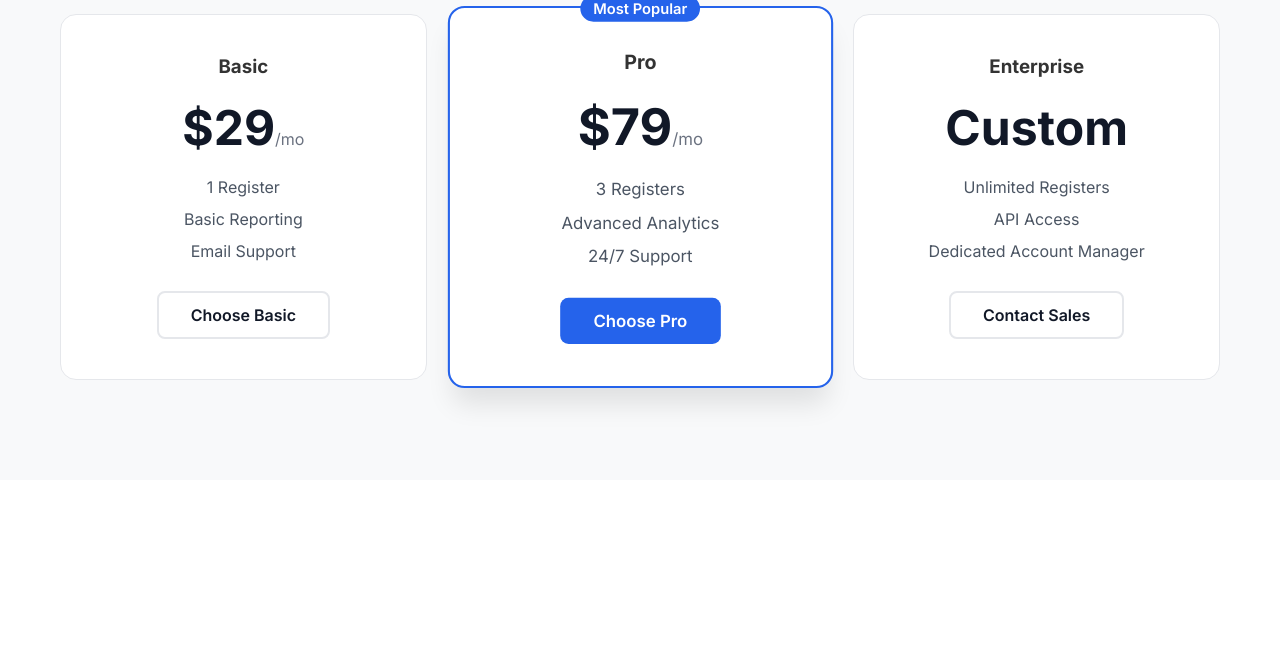
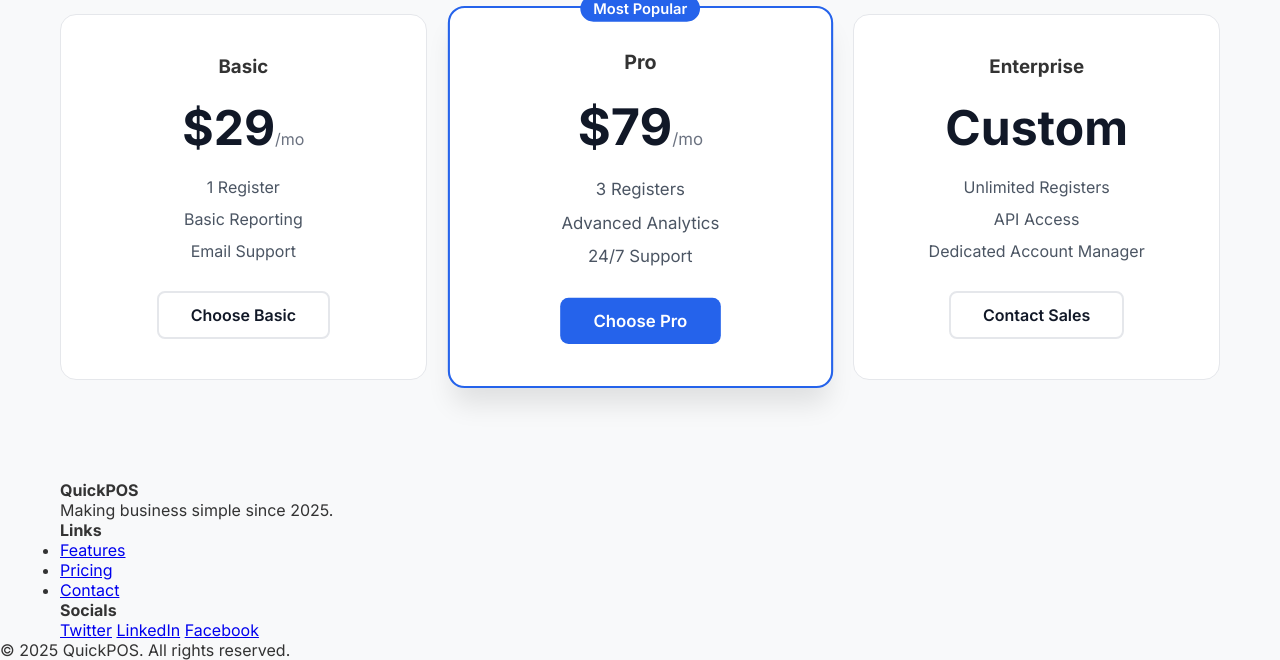
Before and after one commit to kashmalaahmad/POS-Software-Project-Management, a PHP site: page / in a window 1280 px wide. Shown: the part 1386-2046 px from the top of the page. Before the commit the page ends 1799 px from the top, so only its background shows below. Run offline with PHP 8.4, Linux system fonts and the light colour scheme.

Commit message:
[SCRUM-16] added html for footer

```diff
--- a/index.php
+++ b/index.php
@@ -103,5 +103,32 @@
             </div>
         </div>
     </section>
+    <footer class="footer">
+        <div class="container footer-container">
+            <div class="footer-col">
+                <h4>QuickPOS</h4>
+                <p>Making business simple since 2025.</p>
+            </div>
+            <div class="footer-col">
+                <h4>Links</h4>
+                <ul>
+                    <li><a href="#features">Features</a></li>
+                    <li><a href="#pricing">Pricing</a></li>
+                    <li><a href="#contact">Contact</a></li>
+                </ul>
+            </div>
+            <div class="footer-col">
+                <h4>Socials</h4>
+                <div class="social-links">
+                    <a href="#">Twitter</a>
+                    <a href="#">LinkedIn</a>
+                    <a href="#">Facebook</a>
+                </div>
+            </div>
+        </div>
+        <div class="footer-bottom">
+            <p>&copy; 2025 QuickPOS. All rights reserved.</p>
+        </div>
+    </footer>
     </body>
 </html>
```
